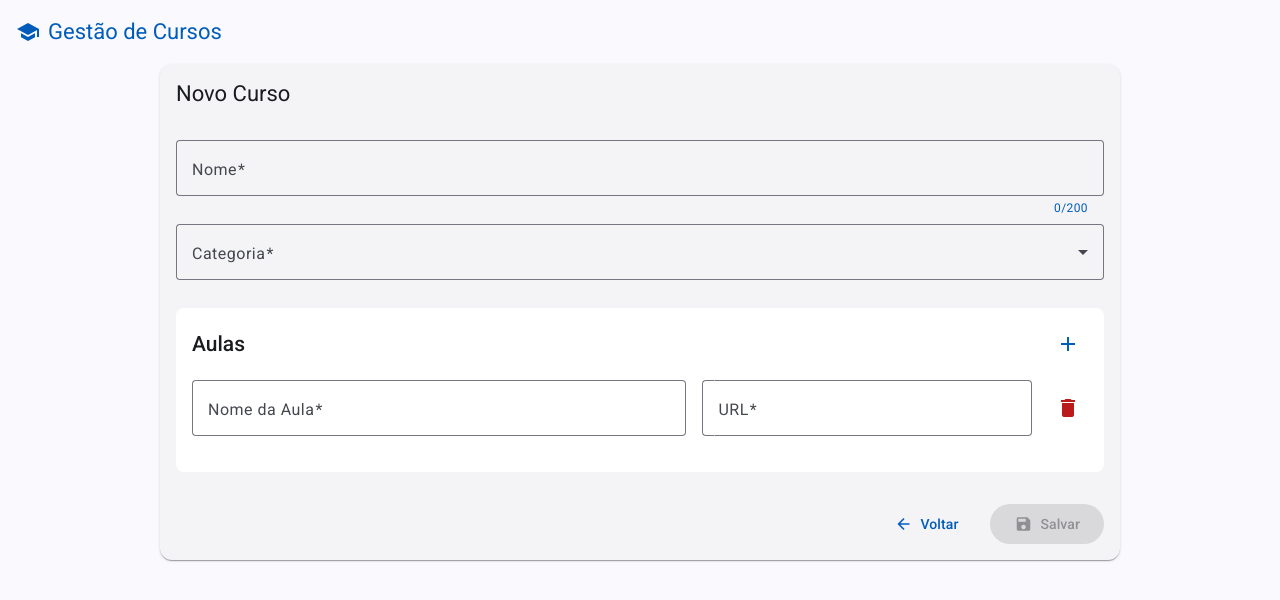
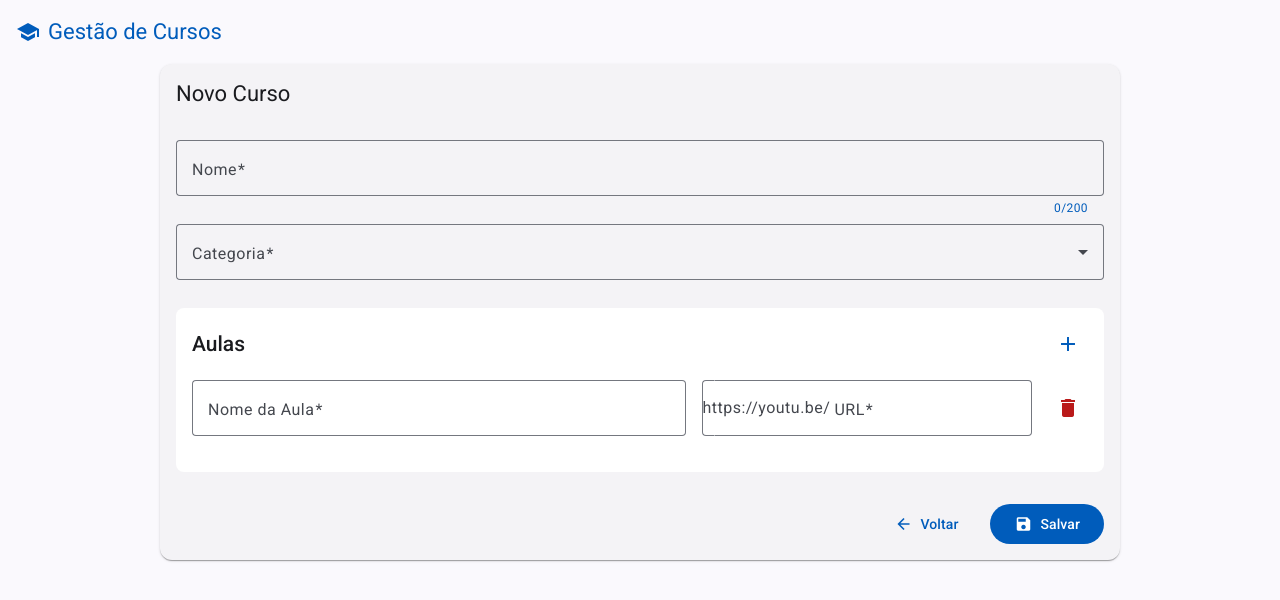
Before and after one commit to HelitonLima/-FRONT-Curso-Loiane-Spring-boot-java, an Angular app: page /cursos/novo in a window 1280 px wide. Shown: the top 600 px of the page. Built offline with nearby package versions, Linux system fonts and the light colour scheme.

Commit message:
CRUD Angular + Spring | 52: Curso-Aulas: Validação do FormArray

```diff
--- a/src/app/pages/courses/course-form/course-form.html
+++ b/src/app/pages/courses/course-form/course-form.html
@@ -34,17 +34,28 @@
                     </button>
                 </div>
 
+                @if (isFormArrayRequired()) {
+                    <mat-error>Adicione pelo menos uma aula</mat-error>
+                }
+
                 <div class="lessons-list">
                     @for(lesson of lessons.controls; track lesson; let i = $index) {
                         <div class="lesson-row" [formGroup]="lesson">
                             <mat-form-field appearance="outline" [ngStyle]="{width: '60%'}">
                                 <mat-label>Nome da Aula</mat-label>
                                 <input matInput formControlName="name" placeholder="Nome da aula" />
+                                @if (lesson.controls['name'].invalid) {
+                                    <mat-error> Campo inválido </mat-error>
+                                }
                             </mat-form-field>
 
                             <mat-form-field appearance="outline" [ngStyle]="{width: '40%'}">
+                                <span matPrefix>https://youtu.be/</span>
                                 <mat-label>URL</mat-label>
                                 <input matInput formControlName="youtubeUrl" placeholder="URL da aula" />
+                                @if (lesson.controls['youtubeUrl'].invalid) {
+                                    <mat-error> Campo inválido </mat-error>
+                                }
                             </mat-form-field>
 
                             <button mat-icon-button type="button" (click)="removeLesson(i)" style="margin-bottom: 20px;" color="warn">
@@ -66,7 +77,7 @@
 
         @if (mode !== 'view') {
             <button matButton="filled" type="submit" (click)="onSubmit()"
-                [disabled]="form.invalid || loading" aria-label="Salvar curso">
+                [disabled]="loading" aria-label="Salvar curso">
                 @if (loading) {
                     <mat-progress-spinner diameter="20" mode="indeterminate"></mat-progress-spinner>
                 } @else {
--- a/src/app/pages/courses/course-form/course-form.ts
+++ b/src/app/pages/courses/course-form/course-form.ts
@@ -38,7 +38,7 @@ export class CourseForm implements OnInit {
     id: new FormControl<number | null>(null),
     name: new FormControl('', [Validators.required, Validators.maxLength(200), Validators.minLength(5)]),
     category: new FormControl('', [Validators.required]),
-    lessons: new FormArray<FormGroup>([])
+    lessons: new FormArray<FormGroup>([], [Validators.required])
   });
 
   mode: string = 'new';
@@ -73,7 +73,11 @@ export class CourseForm implements OnInit {
   }
 
   onSubmit() {
-    if (this.form.valid) {
+    if (!this.form.valid) {
+      this.form.markAllAsTouched();
+      return;
+    }
+
     const model: ICourse = {
       id: this.form.value.id!,
       name: this.form.value.name!,
@@ -88,7 +92,6 @@ export class CourseForm implements OnInit {
       next: () => this.onSuccess(),
       error: (error) => this.onError(error)
     });
-    }
   }
 
   onCancel() {
@@ -131,6 +134,7 @@ export class CourseForm implements OnInit {
 
   getErrorMessage(controlName: string): string {
     const control = this.form.get(controlName);
+
     if (control?.hasError('required') && control?.touched) {
       return 'Este campo é obrigatório.';
     }
@@ -148,8 +152,8 @@ export class CourseForm implements OnInit {
   addLesson(lesson: ILesson = { id: null, name: '', youtubeUrl: '' }) {
     const form = new FormGroup({
       id: new FormControl(lesson.id),
-      name: new FormControl(lesson.name, [Validators.required]),
-      youtubeUrl: new FormControl(lesson.youtubeUrl, [Validators.required]),
+      name: new FormControl(lesson.name, [Validators.required, Validators.minLength(5), Validators.maxLength(200)]),
+      youtubeUrl: new FormControl(lesson.youtubeUrl, [Validators.required, Validators.minLength(10), Validators.maxLength(11)]),
     });
 
     this.lessons.push(form);
@@ -158,4 +162,8 @@ export class CourseForm implements OnInit {
   removeLesson(index: number) {
     this.lessons.removeAt(index);
   }
+
+  isFormArrayRequired() {
+    return !this.lessons.valid && this.lessons.hasError('required') && this.lessons.touched;
   }
+}
```
Lines whose indentation alone changed are shown as unchanged.
